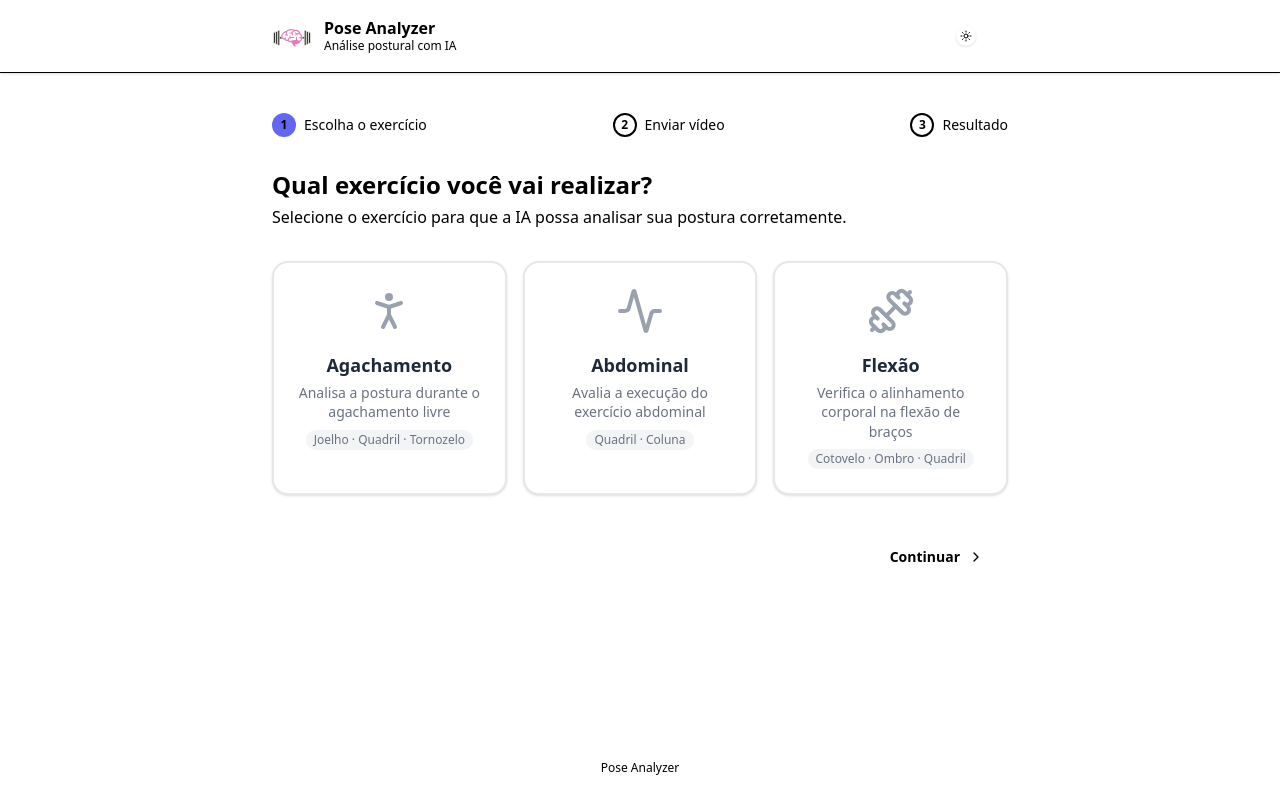
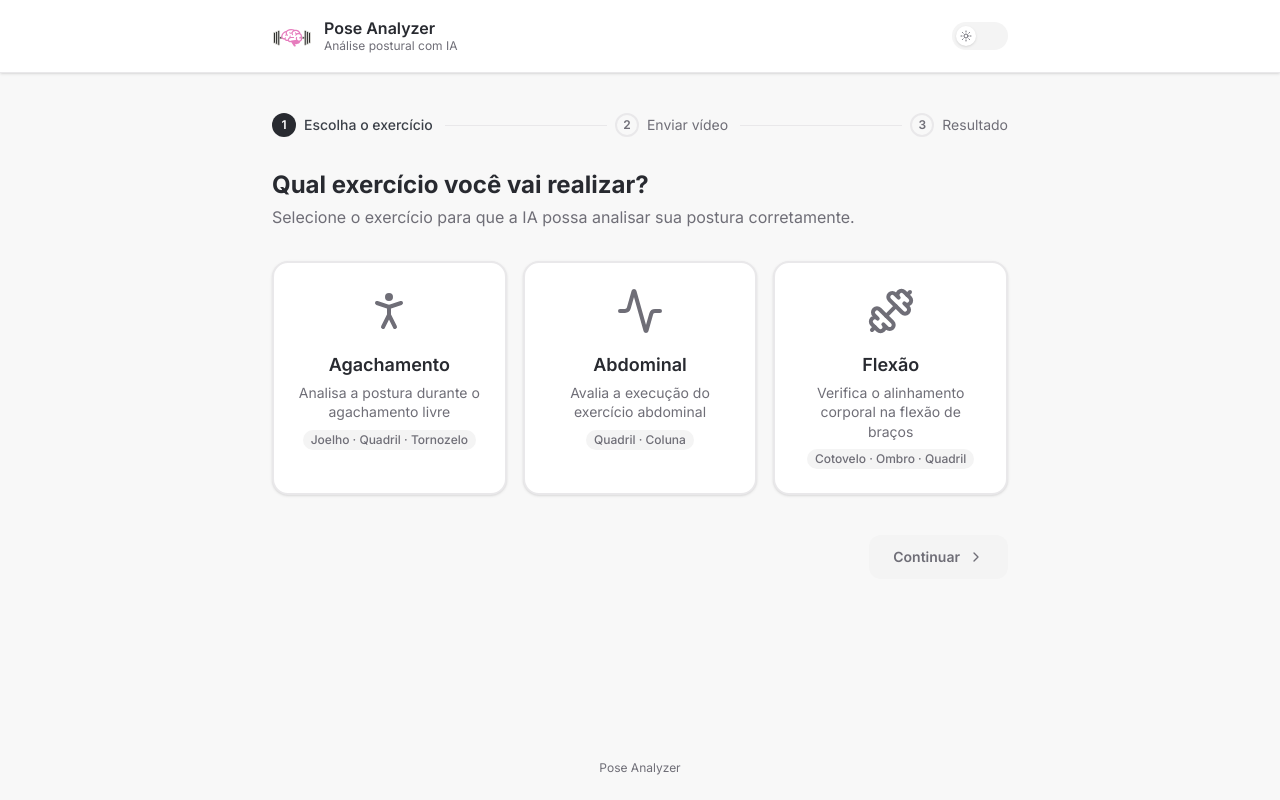
Before and after one commit to dameness/pose-analyzer, a React (Vite) app in the folder frontend/: page / in a window 1280 px wide. Built offline with nearby package versions, Linux system fonts and the light colour scheme; no server answers.

Commit message:
style: migrate all components to semantic design tokens

```diff
--- a/frontend/index.html
+++ b/frontend/index.html
@@ -4,7 +4,13 @@
     <meta charset="UTF-8" />
     <link rel="icon" type="image/svg+xml" href="/favicon.svg" />
     <meta name="viewport" content="width=device-width, initial-scale=1.0" />
-    <title>pose-analyzer</title>
+    <title>Pose Analyzer</title>
+    <link rel="preconnect" href="https://fonts.googleapis.com" />
+    <link rel="preconnect" href="https://fonts.gstatic.com" crossorigin />
+    <link
+      href="https://fonts.googleapis.com/css2?family=Inter:ital,opsz,wght@0,14..32,100..900;1,14..32,100..900&display=swap"
+      rel="stylesheet"
+    />
   </head>
   <body>
     <div id="root"></div>
--- a/frontend/src/components/AnalysisStatus.tsx
+++ b/frontend/src/components/AnalysisStatus.tsx
@@ -5,17 +5,15 @@ export function AnalysisStatus({ phase }: AnalysisStatusProps) {
 
   return (
     <div className="flex flex-col items-center gap-6 py-16">
-      <div className="w-14 h-14 rounded-full border-4 border-indigo-600 border-t-transparent animate-spin" />
+      <div className="w-14 h-14 rounded-full border-4 border-brand border-t-transparent animate-spin" />
 
       <div className="flex flex-col items-center gap-1 text-center">
-        <p className="text-lg font-semibold text-gray-900 dark:text-gray-100">{text}</p>
-        <p className="text-sm text-gray-500 dark:text-gray-400">
-          Aguarde, isso pode levar alguns segundos
-        </p>
+        <p className="text-lg font-semibold text-fg">{text}</p>
+        <p className="text-sm text-muted">Aguarde, isso pode levar alguns segundos</p>
       </div>
 
-      <div className="w-48 h-1.5 bg-gray-200 dark:bg-gray-700 rounded-full overflow-hidden">
-        <div className="h-full bg-indigo-600 rounded-full animate-pulse w-full" />
+      <div className="w-48 h-1.5 bg-raised rounded-full overflow-hidden">
+        <div className="h-full bg-brand rounded-full animate-pulse w-full" />
       </div>
     </div>
   );
--- a/frontend/src/components/AngleChart.tsx
+++ b/frontend/src/components/AngleChart.tsx
@@ -1,14 +1,15 @@
 import { Legend, Line, LineChart, ResponsiveContainer, Tooltip, XAxis, YAxis } from 'recharts';
 import type { AngleChartProps } from '../types';
 
-const LINE_COLORS = ['#6366f1', '#10b981', '#f59e0b', '#ef4444', '#3b82f6', '#8b5cf6'];
+/* Token-aligned categorical colors for chart lines.
+   Recharts stroke requires resolved strings, not CSS vars. */
+const CHART_COLORS = ['#5e6ad2', '#27a644', '#d97706', '#eb5757', '#0070f3', '#7170ff'];
 
 export function AngleChart({ jointAngles }: AngleChartProps) {
   const joints = Object.entries(jointAngles).filter(([, values]) => values.length > 0);
 
   if (joints.length === 0) return null;
 
-  // Build data array: one object per frame index, with each joint as a key
   const frameCount = Math.max(...joints.map(([, v]) => v.length));
   const data = Array.from({ length: frameCount }, (_, i) => {
     const point: Record<string, number> = { frame: i + 1 };
@@ -38,7 +39,7 @@ export function AngleChart({ jointAngles }: AngleChartProps) {
               key={joint}
               type="monotone"
               dataKey={joint}
-              stroke={LINE_COLORS[index % LINE_COLORS.length]}
+              stroke={CHART_COLORS[index % CHART_COLORS.length]}
               dot={false}
               strokeWidth={2}
             />
--- a/frontend/src/components/ExerciseSelector.tsx
+++ b/frontend/src/components/ExerciseSelector.tsx
@@ -46,19 +46,17 @@ export function ExerciseSelector({ selected, onSelect }: ExerciseSelectorProps)
             aria-pressed={isSelected}
             className={[
               'relative flex flex-col items-center gap-4 rounded-2xl border-2 p-6 transition-all duration-200',
-              'focus-visible:outline-none focus-visible:ring-2 focus-visible:ring-indigo-500 focus-visible:ring-offset-2',
-              'hover:border-indigo-400 hover:shadow-lg hover:-translate-y-0.5 cursor-pointer',
+              'focus-visible:outline-none focus-visible:ring-2 focus-visible:ring-accent focus-visible:ring-offset-2',
+              'hover:border-accent hover:shadow-lg hover:-translate-y-0.5 cursor-pointer',
               isSelected
-                ? 'border-indigo-500 bg-indigo-50 shadow-md dark:bg-indigo-950/40 dark:border-indigo-400'
-                : 'border-gray-200 bg-white shadow-sm dark:border-gray-700 dark:bg-gray-800/50',
+                ? 'border-accent bg-accent-subtle shadow-md'
+                : 'border-line bg-surface shadow-sm',
             ].join(' ')}
           >
             <Icon
               className={[
                 'w-12 h-12 transition-colors duration-200',
-                isSelected
-                  ? 'text-indigo-600 dark:text-indigo-400'
-                  : 'text-gray-400 dark:text-gray-500',
+                isSelected ? 'text-accent' : 'text-muted',
               ].join(' ')}
             />
 
@@ -66,22 +64,16 @@ export function ExerciseSelector({ selected, onSelect }: ExerciseSelectorProps)
               <span
                 className={[
                   'text-lg font-semibold transition-colors duration-200',
-                  isSelected
-                    ? 'text-indigo-700 dark:text-indigo-300'
-                    : 'text-gray-800 dark:text-gray-100',
+                  isSelected ? 'text-accent' : 'text-fg',
                 ].join(' ')}
               >
                 {label}
               </span>
-              <span className="text-sm text-gray-500 dark:text-gray-400 leading-snug">
-                {description}
-              </span>
+              <span className="text-sm text-muted leading-snug">{description}</span>
               <span
                 className={[
                   'mt-1 text-xs font-medium px-2 py-0.5 rounded-full transition-colors duration-200',
-                  isSelected
-                    ? 'bg-indigo-100 text-indigo-600 dark:bg-indigo-900/60 dark:text-indigo-300'
-                    : 'bg-gray-100 text-gray-500 dark:bg-gray-700 dark:text-gray-400',
+                  isSelected ? 'bg-accent-subtle text-accent' : 'bg-raised text-muted',
                 ].join(' ')}
               >
                 {joints}
@@ -89,9 +81,9 @@ export function ExerciseSelector({ selected, onSelect }: ExerciseSelectorProps)
             </div>
 
             {isSelected && (
-              <span className="absolute top-3 right-3 w-5 h-5 rounded-full bg-indigo-500 flex items-center justify-center">
+              <span className="absolute top-3 right-3 w-5 h-5 rounded-full bg-accent flex items-center justify-center">
                 <svg
-                  className="w-3 h-3 text-white"
+                  className="w-3 h-3 text-surface"
                   fill="none"
                   viewBox="0 0 12 12"
                   aria-hidden="true"
--- a/frontend/src/components/JointFeedback.tsx
+++ b/frontend/src/components/JointFeedback.tsx
@@ -7,8 +7,8 @@ export function JointFeedback({ joint, correct }: JointFeedbackProps) {
       className={[
         'flex items-center gap-2 rounded-xl px-3 py-2 text-sm font-medium',
         correct
-          ? 'bg-green-50 text-green-800 dark:bg-green-950/30 dark:text-green-300'
-          : 'bg-red-50 text-red-800 dark:bg-red-950/30 dark:text-red-300',
+          ? 'bg-success-subtle text-success'
+          : 'bg-error-subtle text-error',
       ].join(' ')}
     >
       {correct ? (
--- a/frontend/src/index.css
+++ b/frontend/src/index.css
@@ -2,15 +2,92 @@
 
 @variant dark (&:where(.dark, .dark *));
 
-@theme {
-  --color-brand: #6366f1;
-  --color-brand-light: #818cf8;
-  --font-sans: system-ui, 'Segoe UI', Roboto, sans-serif;
+/* ===== Semantic tokens — light ===== */
+:root {
+  --surface:         #ffffff;
+  --subtle:          #f8f8f8;
+  --raised:          #f4f4f4;
+
+  --fg:              #282a30;
+  --fg-secondary:    #3c4149;
+  --fg-muted:        #6f6e77;
+
+  --line:            #e9e8ea;
+  --line-strong:     #dcdbdd;
+
+  --brand:           #282a30;
+  --brand-fg:        #ffffff;
+  --accent:          #5e6ad2;
+  --accent-subtle:   rgba(94, 106, 210, 0.08);
+
+  --success:         #27a644;
+  --success-subtle:  #f0faf2;
+  --error:           #eb5757;
+  --error-subtle:    #fff5f5;
+  --warning:         #d97706;
+  --warning-subtle:  #fffbeb;
+}
+
+/* ===== Semantic tokens — dark ===== */
+.dark {
+  --surface:         #000000;
+  --subtle:          #0a0a0a;
+  --raised:          #111111;
+
+  --fg:              #ffffff;
+  --fg-secondary:    #a1a1a1;
+  --fg-muted:        #666666;
+
+  --line:            #1a1a1a;
+  --line-strong:     #333333;
+
+  --brand:           #ffffff;
+  --brand-fg:        #000000;
+  --accent:          #e0e0e0;
+  --accent-subtle:   rgba(255, 255, 255, 0.08);
+
+  --success:         oklch(64.58% 0.199 147.27);
+  --success-subtle:  rgba(39, 166, 68, 0.10);
+  --error:           oklch(62.56% 0.2277 23.03);
+  --error-subtle:    rgba(235, 87, 87, 0.10);
+  --warning:         #f5a623;
+  --warning-subtle:  rgba(245, 166, 35, 0.10);
+}
+
+/* ===== Tailwind theme bridge ===== */
+/* @theme inline: utilities reference the CSS var at paint time, not a baked value. */
+/* This is what makes light/dark switching work without any dark: prefixes.         */
+@theme inline {
+  --color-surface:         var(--surface);
+  --color-subtle:          var(--subtle);
+  --color-raised:          var(--raised);
+
+  --color-fg:              var(--fg);
+  --color-secondary:       var(--fg-secondary);
+  --color-muted:           var(--fg-muted);
+
+  --color-line:            var(--line);
+  --color-strong:          var(--line-strong);
+
+  --color-brand:           var(--brand);
+  --color-brand-fg:        var(--brand-fg);
+  --color-accent:          var(--accent);
+  --color-accent-subtle:   var(--accent-subtle);
+
+  --color-success:         var(--success);
+  --color-success-subtle:  var(--success-subtle);
+  --color-error:           var(--error);
+  --color-error-subtle:    var(--error-subtle);
+  --color-warning:         var(--warning);
+  --color-warning-subtle:  var(--warning-subtle);
+
+  --font-sans: 'Inter Variable', 'Inter', system-ui, sans-serif;
 }
 
 body {
   margin: 0;
   font-family: var(--font-sans);
+  font-feature-settings: 'cv01', 'ss03';
   -webkit-font-smoothing: antialiased;
   -moz-osx-font-smoothing: grayscale;
 }
```
Also changed, not shown: frontend/src/components/AnalysisResult.tsx (+17 -22 lines), frontend/src/components/VideoInput.tsx (+29 -39 lines).
